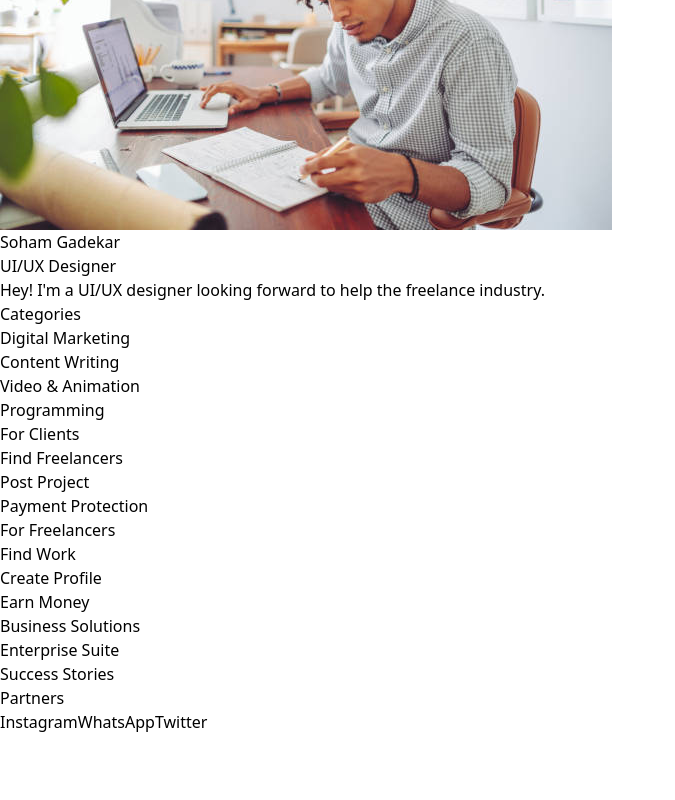
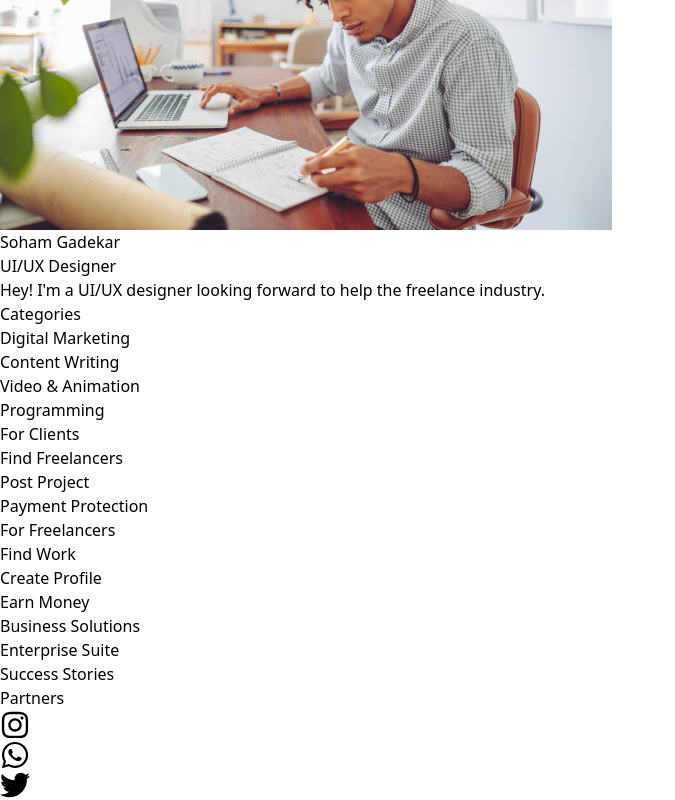
Before and after one commit to glitchySid/Gradworkfrontend, a React (Vite) app: page / in a window 1280 px wide. Shown: the part 7530-8330 px from the top of the page, without its empty margins (0-675 px from the left). Before the commit the page ends 8264 px from the top, so only its background shows below. Built offline with nearby package versions, Linux system fonts and the light colour scheme.

Commit message:
added icons in the footer

```diff
--- a/src/components/footer.jsx
+++ b/src/components/footer.jsx
@@ -1,4 +1,4 @@
-
+import { FaInstagram, FaTwitter, FaWhatsapp } from "react-icons/fa";
 const Footer = () => (
   <footer className="bg-red-900 text-white p-8">
     <div className="max-w-6xl mx-auto grid grid-cols-2 sm:grid-cols-4 gap-8">
@@ -37,9 +37,9 @@ const Footer = () => (
       </div>
     </div>
     <div className="mt-8 pt-8 border-t border-red-800 flex justify-center gap-4">
-      <a href="#" className="text-white">Instagram</a>
-      <a href="#" className="text-white">WhatsApp</a>
-      <a href="#" className="text-white">Twitter</a>
+      <a href="#" className="text-white"><FaInstagram size={30}/></a>
+      <a href="#" className="text-white"><FaWhatsapp size={30}/></a>
+      <a href="#" className="text-white"><FaTwitter size={30}/></a>
     </div>
   </footer>
 );
```
